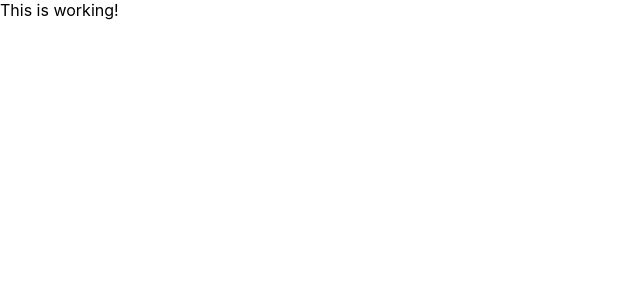
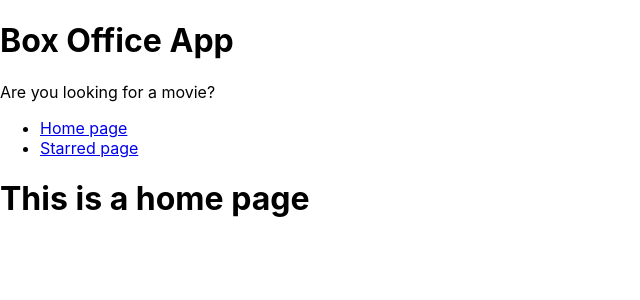
Before and after one commit to J-K5139/Box-Office, a React (Create React App) app: page / in a window 1280 px wide. Shown: the top 300 px of the page, without its empty margins (0-640 px from the left). Built offline with nearby package versions, Linux system fonts and the light colour scheme.

Commit message:
added some pages and components and did mutiple file rendering

```diff
--- a/src/App.js
+++ b/src/App.js
@@ -1,20 +1,25 @@
 import React from "react";
 import {Switch,Route} from 'react-router-dom'
+import Nav from "./components/Nav";
+import Home from "./pages/Home";
+import Starred from "./pages/Starred";
 
 function App() {
   return (
+
     <Switch>
         <Route exact path="/">
-          This is working!
+            <Home />
         </Route>
         <Route exact path="/1547">
-            This is working or not!
+            <Starred />
         </Route>
 
         <Route>
             <h1>Page not Found!!</h1>
         </Route>
     </Switch>
+
   );
 }
 
--- /dev/null
+++ b/src/components/MainPageLayout.js
@@ -0,0 +1,15 @@
+import React from 'react';
+import Nav from "./Nav";
+import Title from "./Title";
+
+const MainPageLayout = ({children}) => {
+    return (
+        <div>
+            <Title title="Box Office App" subtitle="Are you looking for a movie?"/>
+            <Nav />
+            {children}
+        </div>
+    );
+};
+
+export default MainPageLayout;
--- /dev/null
+++ b/src/components/Nav.js
@@ -0,0 +1,21 @@
+import React from 'react';
+import {Link} from 'react-router-dom';
+
+const LINKS=[
+    { to: '/' , text :'Home page'},
+    { to: '/1547' , text :'Starred page'}
+];
+
+const Nav = () => {
+
+    return (
+        <div>
+            <ul>
+
+                {LINKS.map( item =>  <li key={item.to}><Link to={item.to}>{item.text}</Link></li>)}
+            </ul>
+        </div>
+    );
+};
+
+export default Nav;
--- /dev/null
+++ b/src/components/Title.js
@@ -0,0 +1,12 @@
+import React from 'react';
+
+const Title = ({title,subtitle}) => {
+    return (
+        <div>
+            <h1>{title}</h1>
+            <p>{subtitle}</p>
+        </div>
+    );
+};
+
+export default Title;
--- /dev/null
+++ b/src/pages/Home.js
@@ -0,0 +1,12 @@
+import React from 'react';
+import MainPageLayout from "../components/MainPageLayout";
+
+const Home = () => {
+    return (
+        <div>
+           <MainPageLayout> <h1>This is a home page</h1> </MainPageLayout>
+        </div>
+    );
+};
+
+export default Home;
--- /dev/null
+++ b/src/pages/Starred.js
@@ -0,0 +1,11 @@
+import React from 'react';
+
+const Starred = () => {
+    return (
+        <div>
+            <h1>This is a starred page</h1>
+        </div>
+    );
+};
+
+export default Starred;
```
Also changed, not shown: public/index.html (+1 -21 lines).
